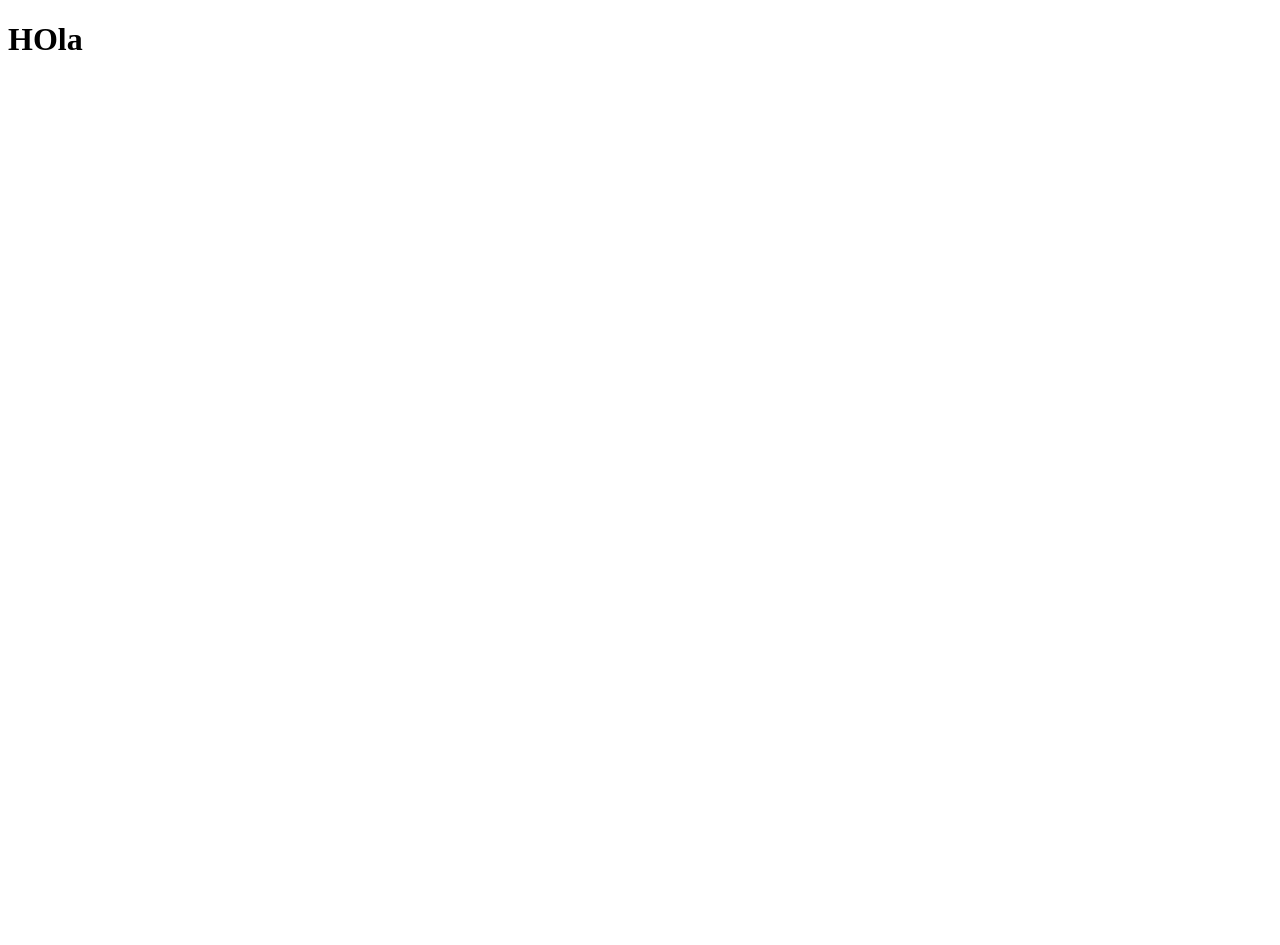
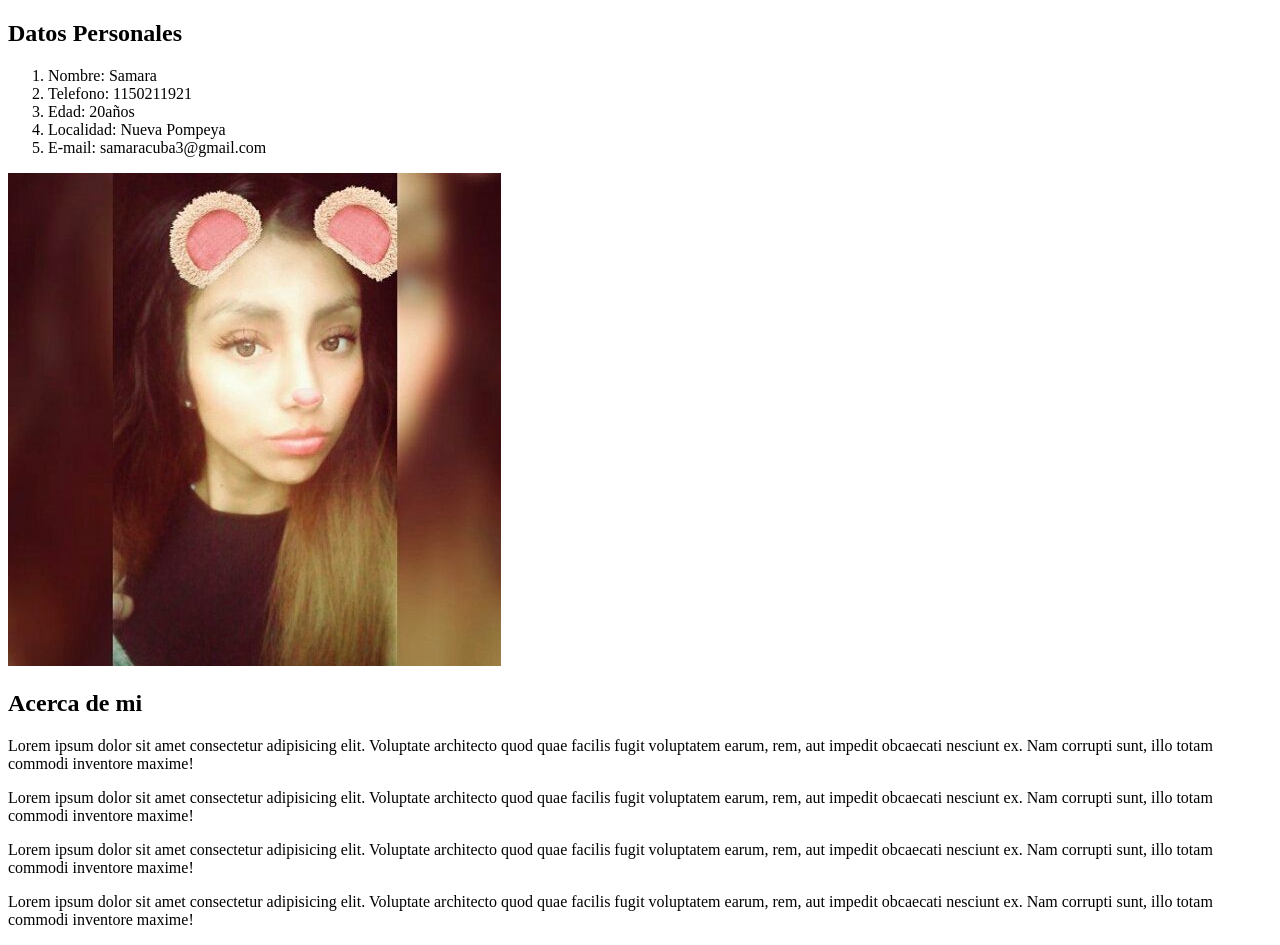
Before and after one commit to Samara03/portfolio, a plain HTML site: page index.html in a window 1280 px wide. Before the commit the page ends 800 px from the top, so only its background shows below. Drawn offline with Linux system fonts and the light colour scheme.

Commit message:
1era parte terminada html

```diff
--- a/index.html
+++ b/index.html
@@ -4,13 +4,42 @@
     <meta charset="UTF-8">
     <meta name="viewport" content="width=device-width, initial-scale=1.0">
     <meta http-equiv="X-UA-Compatible" content="ie=edge">
+    <link rel="stylesheet" href="./style.css">
     <title>Document</title>
 </head>
 <body>
+    <main>
+        <div>
+            <h2>Datos Personales </h2>
+            <ol>
+                <li>Nombre: Samara</li>
+                <li>Telefono: 1150211921</li>
+                <li>Edad: 20años </li>
+                <li>Localidad: Nueva Pompeya</li>
+                <li>E-mail: samaracuba3@gmail.com </li>
+            </ol>
 
-<h1>HOla</h1>
+            <div><img src="./foto de perfil/25552049_1645865618767846_8151298051273144459_n.jpg" alt=""></div>
+        </div>
 
+        <h2>Acerca de mi</h2>
 
+        <div>
+            <p>
+                Lorem ipsum dolor sit amet consectetur adipisicing elit. Voluptate architecto quod quae facilis fugit voluptatem earum, rem, aut impedit obcaecati nesciunt ex. Nam corrupti sunt, illo totam commodi inventore maxime!
+            </p>
+            <p>
+                Lorem ipsum dolor sit amet consectetur adipisicing elit. Voluptate architecto quod quae facilis fugit voluptatem earum, rem, aut impedit obcaecati nesciunt ex. Nam corrupti sunt, illo totam commodi inventore maxime!
+            </p>
+            <p>
+                Lorem ipsum dolor sit amet consectetur adipisicing elit. Voluptate architecto quod quae facilis fugit voluptatem earum, rem, aut impedit obcaecati nesciunt ex. Nam corrupti sunt, illo totam commodi inventore maxime!
+            </p>
+            <p>
+                Lorem ipsum dolor sit amet consectetur adipisicing elit. Voluptate architecto quod quae facilis fugit voluptatem earum, rem, aut impedit obcaecati nesciunt ex. Nam corrupti sunt, illo totam commodi inventore maxime!
+            </p>
+        </div>
+
+    </main>
 
 
 </body>
```
Also changed, not shown: style.css (added).
